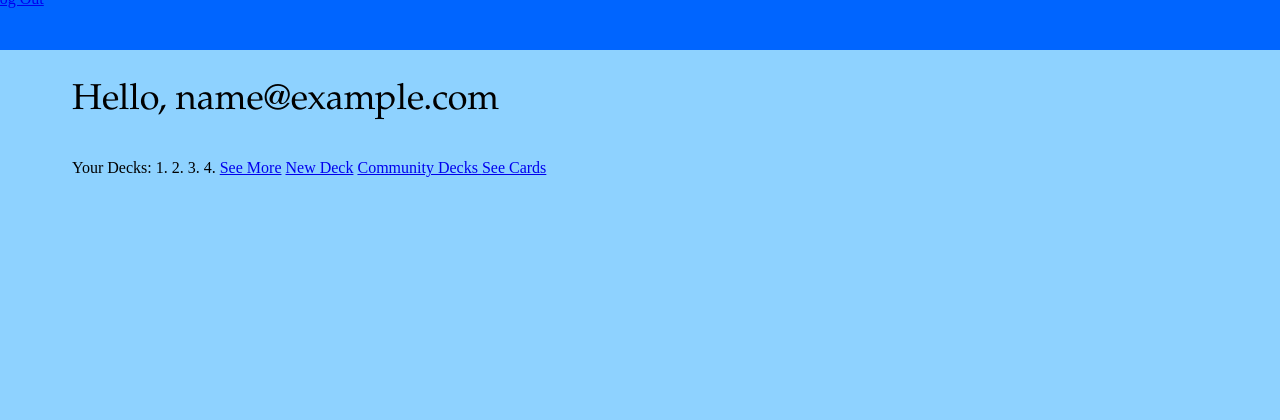
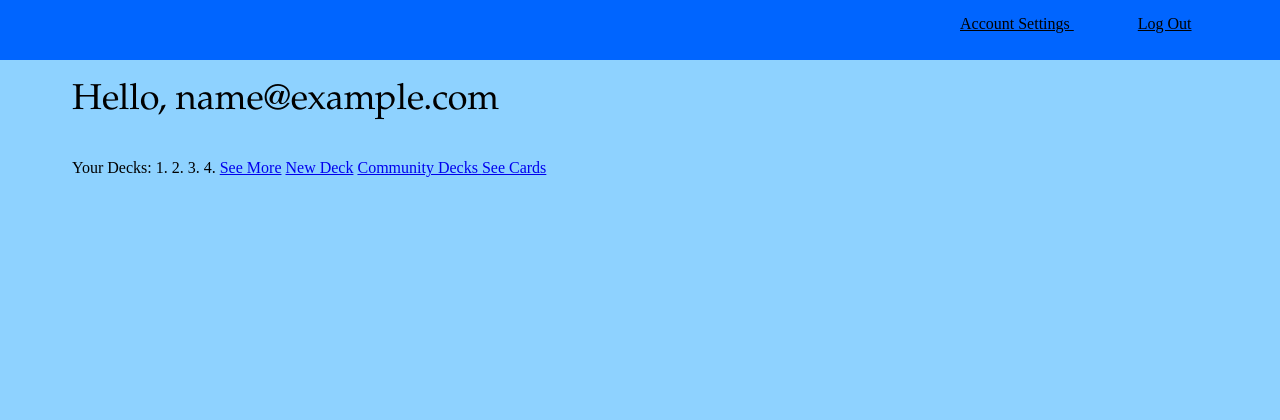
Before and after one commit to lazarchitect/Deckerator, a Flask app: page /homepage in a window 1280 px wide. Shown: the top 420 px of the page. Run offline with Flask 2, Linux system fonts and the light colour scheme; the visitor is signed in with stand-in values (Sample User, id 1); parts of the project's set-up code (start-up, migrations or seed data) failed here and were passed over.

Commit message:
added organizing comments, fixed css

```diff
--- a/main.py
+++ b/main.py
@@ -1,6 +1,19 @@
 from flask import Flask, render_template, request, redirect, session
 import pymysql.cursors
 import hashlib
+
+##
+#Table of Contents
+#------------------
+#Setup Variables
+#Helper Methods
+#Site Pages
+#Error Handler Functions
+##
+
+##############################
+#SETUP VARIABLES
+##############################
 
 site = Flask(__name__)
 
@@ -16,21 +29,29 @@
 
 connection = None
 
-# try:
-connection = pymysql.connect(
-	host = host,
-	user = user,
-	password=password,
-	db = db)
-# except:
-# 	print("sql connection failed. Undo try block for info")
+try:
+	connection = pymysql.connect(
+		host = host,
+		user = user,
+		password=password,
+		db = db)
+except:
+	print("sql connection failed. Undo try block for info")
 
+##############################
+#HELPER METHODS
+##############################
+
+
+#Given a password, securely hashes it
 def password_hash(unsecure_string):
-	m = hashlib.sha256()
-	m.update(unsecure_string.encode('utf-8'))
-	print(m.hexdigest())
-	return m.hexdigest()
+	encoded = unsecure_string.encode('utf-8') #encode string in format for hashing
+	m = hashlib.sha256() #create an object for hashing
+	m.update(encoded) #feed it the encoded string
+	secure = m.hexdigest() #get a sendable version
+	return secure
 
+#checks with the database to see if a given email and password exists
 def valid_login(email, password):
 	try:
 		with connection.cursor() as cursor:
@@ -43,35 +64,47 @@
 	except AttributeError:
 		return "Could not connect to database. Try again later."
 
+#self explanatory. checks to see if user is logged in. for pages like homepage/splash
 def loggedIn():
 	return 'email' in session
 
+##############################
+#SITE PAGES
+##############################
+
+
+#Main Page of the site. Your homepage if logged in, a welcome page if not.
 @site.route('/')
 def main():
 	if loggedIn():
 		return redirect('/homepage')
 	return render_template("splash.html")
 
+#Login screen for entering credentials
 @site.route("/login")
 def loginPage():
 	return render_template("login.html")
 
+#the action form for a login attempt. Checks with database for valid credentials.
 @site.route("/loginprocess", methods = ['POST'])
 def loginProcess():
 	if valid_login(request.form['email'], request.form['password']):
 		session['email'] = request.form['email']
-		return redirect('/homepage')
+		return redirect('/homepage') #success
 	else:
-		return redirect('/loginfail')
+		return redirect('/loginfail') #failure
 
+#when a user enters invalid credentials
 @site.route('/loginfail')
 def loginFail():
 	return render_template('/loginfail.html')
 
+#signup screen. enter new account details here.
 @site.route('/signup')
 def signupPage():
 	return render_template('signup.html')
 
+#for new users, checks to see if the username/email they gave is already in use
 def infoTaken(username, email):
 	try:
 		with connection.cursor() as cursor:
@@ -84,6 +117,8 @@
 	except AttributeError:
 		return "Could not connect to database. Try again later."
 
+#the action form for signing up.
+#Sends email, username, and password to the database IF everything was filled out correctly.
 @site.route('/signupprocess', methods=['POST'])
 def signupProcess():
 	username = request.form['username']
@@ -104,29 +139,37 @@
 	try:
 		with connection.cursor() as cursor:
 			query = "INSERT INTO deckerator.users (username, email, password) VALUES (%s, %s, %s)"
-			password = password_hash(password)
+			password = password_hash(password) #gotta hash the plaintext
 			cursor.execute(query, (username, email, password))
 			connection.commit()
-			# connection.close()
-		return render_template("signupSuccess.html")
+		return render_template("signupSuccess.html") #send the user to the proper page.
 	except AttributeError:
-		return "Could not connect to database. Try again later."
+		return "Could not connect to database. Try again later." #possibly database downtime? idk
 
+# the user's main page. view meaningful content here.
 @site.route('/homepage')
 def homepage():
 	if loggedIn():
 		return render_template("homepage.html", email=session['email'])
-	return render_template("notloggedin.html")
+	return render_template("notloggedin.html") #how did you get here, you rascal?
 
+# when the user hits the logout button, this function happens.
+#then they are redirected back to the welcome page.
 @site.route('/logout')
 def logout():
 	del session['email']
 	return redirect('/')
 
+##############################
+#ERROR HANDLER FUNCTIONS
+##############################
+
+#404 error page not found.
 @site.errorhandler(404)
 def handle404(idk):
 	return render_template("404error.html")
 
+#500 error server error. this one's my bad.
 @site.errorhandler(500)
 def handle500(idk):
 	return render_template("500error.html")
--- a/static/style.css
+++ b/static/style.css
@@ -5,28 +5,33 @@
 
 header{
 	z-index: 2;
+	position: fixed;
+	left: 0;
+	top: 0;
 	width: 100%;
-	position: fixed;
-	left: -10px;
-	top: -10px;
-	width: 104%;
 	background-color: #0065FF;
 	height: 60px;
 }
 
-#headerdiv{
+header > a {
 	position: relative;
-}
-
-header > a {
-	position: absolute;
-	margin-top: 1.5%;
+	top: 25%;
 }
 
 header > a:hover{
 	color: black;
 	background-color: white;
 	border-radius: 4px;
+}
+
+.settingsbutton{
+	left: 75%;
+	color: black;
+}
+
+.logoutbutton{
+	left: 80%;
+	color: black;
 }
 
 p{
--- a/templates/homepage.html
+++ b/templates/homepage.html
@@ -8,10 +8,10 @@
 </head>
 <body>
 
+
 	<header>
-		<div id="headerdiv">
-			<a href="/logout" class="logoutbutton"> Log Out </a>
-		</div>
+		<a href="/settings" class="settingsbutton"> Account Settings </a>
+		<a href="/logout" class="logoutbutton"> Log Out </a>
 	</header>
 
 	<br><br>
```
